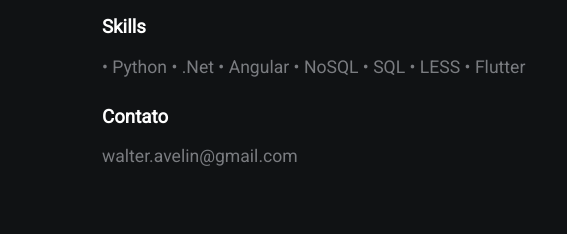
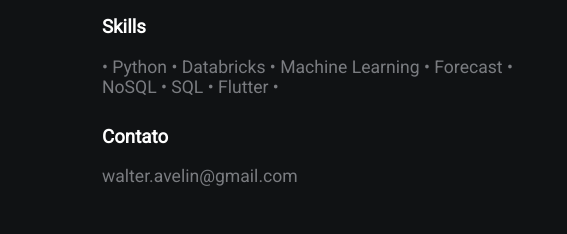
Before and after one commit to walteravelino/walteravelino.github.io, a plain HTML site: page index.html in a window 1280 px wide. Shown: the part 292-526 px from the top of the page, 538-1105 px from the left. Drawn offline with Linux system fonts and the light colour scheme.

Commit message:
Update skills

```diff
--- a/index.html
+++ b/index.html
@@ -25,7 +25,7 @@
             <h3 class="white">Sobre mim</h3>
             <p>Compartilhar conhecimentos, ajudar a comunidade e aprender coisas novas continuamente. Esses são meus objetivos.</p>
             <h3 class="white">Skills</h3>
-            <p>• Python • .Net • Angular • NoSQL • SQL • LESS • Flutter</p>
+            <p>• Python • Databricks • Machine Learning • Forecast • NoSQL • SQL • Flutter • </p>
             <!-- <h2>Projetos</h2>
             <a href="https://github.com/walteravelino/Projetos/tree/master/JS-OCR">JS-OCR</a>
             <a href="https://github.com/walteravelino/Projetos/tree/master/SwiftFlappyBird">SwiftFlappyBird</a>
```
